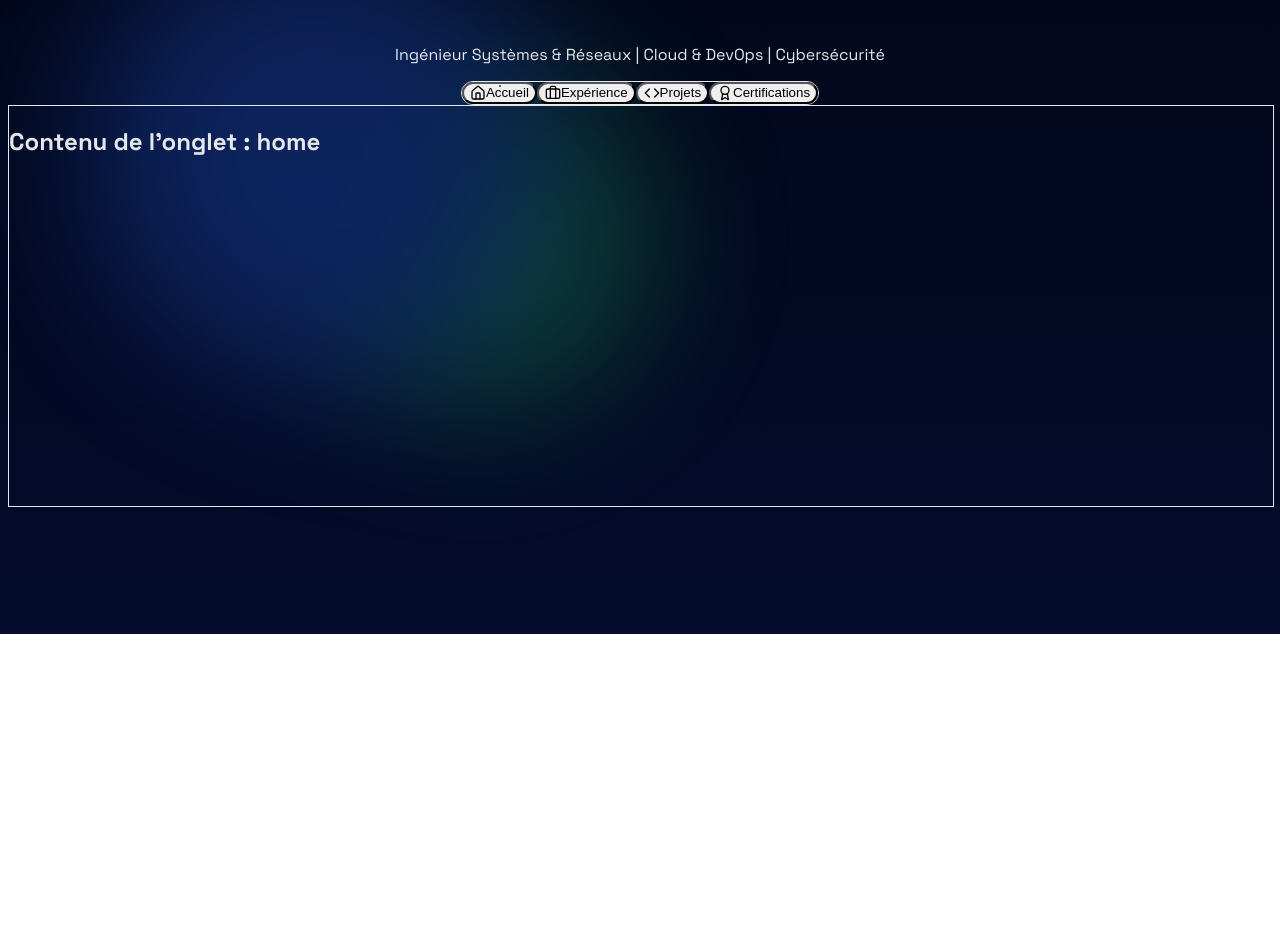
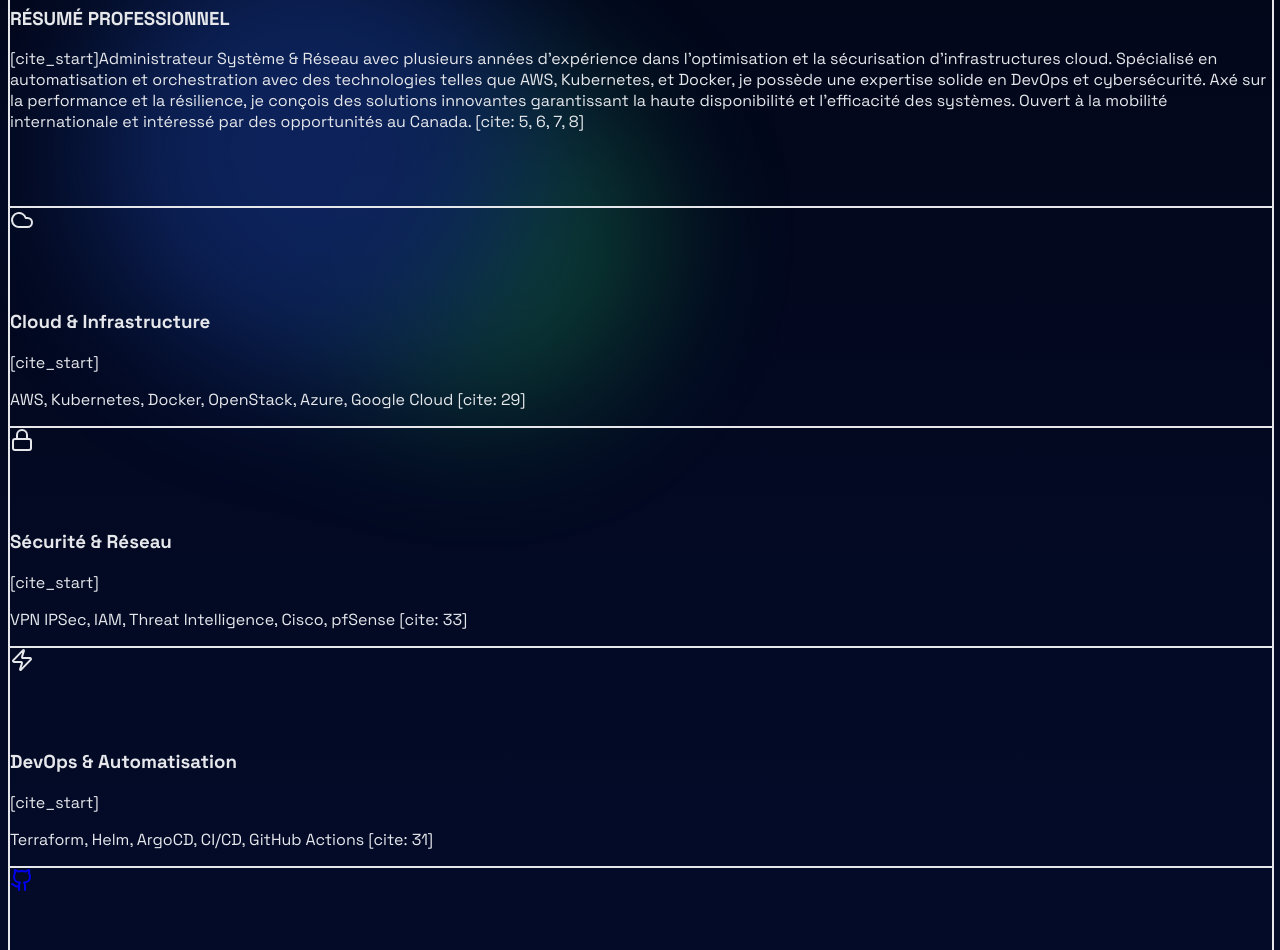
Before and after one commit to alex-dembele/portofolio-alex-dembele, a Next.js app: page / in a window 1280 px wide. Shown: the part 182-1132 px from the top of the page. Before the commit the page ends 816 px from the top, so only its background shows below. Built offline with nearby package versions, Linux system fonts and the light colour scheme.

Commit message:
feat: build home tab with bento grid layout

```diff
--- /dev/null
+++ b/src/app/components/tabs/HomeTab.tsx
@@ -0,0 +1,58 @@
+import { Briefcase, Cloud, Github, Lock, Zap } from "lucide-react";
+
+const BentoCard = ({ children, className }: { children: React.ReactNode, className?: string }) => (
+    <div className={`bg-black/20 p-6 rounded-xl border border-white/10 flex flex-col justify-between group hover:border-green-400/50 transition-colors ${className}`}>
+        {children}
+    </div>
+);
+
+export default function HomeTab() {
+    return (
+        <div className="grid grid-cols-1 md:grid-cols-3 gap-4 auto-rows-[220px]">
+            <BentoCard className="md:col-span-2">
+                <div>
+                    <h3 className="text-xl font-bold text-green-400 mb-2">RÉSUMÉ PROFESSIONNEL</h3>
+                    <p className="text-gray-300 leading-relaxed text-sm">
+                        [cite_start]Administrateur Système & Réseau avec plusieurs années d'expérience dans l'optimisation et la sécurisation d'infrastructures cloud. Spécialisé en automatisation et orchestration avec des technologies telles que AWS, Kubernetes, et Docker, je possède une expertise solide en DevOps et cybersécurité. Axé sur la performance et la résilience, je conçois des solutions innovantes garantissant la haute disponibilité et l'efficacité des systèmes. Ouvert à la mobilité internationale et intéressé par des opportunités au Canada. [cite: 5, 6, 7, 8]
+                    </p>
+                </div>
+            </BentoCard>
+            <BentoCard>
+                <div className="h-full flex flex-col justify-between">
+                    <Cloud className="w-8 h-8 text-green-400"/>
+                    <div>
+                        <h3 className="font-bold text-lg">Cloud & Infrastructure</h3>
+                        [cite_start]<p className="text-sm text-gray-400">AWS, Kubernetes, Docker, OpenStack, Azure, Google Cloud [cite: 29]</p>
+                    </div>
+                </div>
+            </BentoCard>
+            <BentoCard>
+                 <div className="h-full flex flex-col justify-between">
+                    <Lock className="w-8 h-8 text-green-400"/>
+                    <div>
+                       <h3 className="font-bold text-lg">Sécurité & Réseau</h3>
+                       [cite_start]<p className="text-sm text-gray-400">VPN IPSec, IAM, Threat Intelligence, Cisco, pfSense [cite: 33]</p>
+                    </div>
+                </div>
+            </BentoCard>
+            <BentoCard>
+                <div className="h-full flex flex-col justify-between">
+                    <Zap className="w-8 h-8 text-green-400"/>
+                    <div>
+                       <h3 className="font-bold text-lg">DevOps & Automatisation</h3>
+                       [cite_start]<p className="text-sm text-gray-400">Terraform, Helm, ArgoCD, CI/CD, GitHub Actions [cite: 31]</p>
+                    </div>
+                </div>
+            </BentoCard>
+            <BentoCard>
+                <a href="https://github.com/alex-dembele" target="_blank" rel="noopener noreferrer" className="h-full flex flex-col justify-between">
+                    <Github className="w-8 h-8 text-green-400 transition-transform group-hover:scale-110"/>
+                    <div>
+                        <h3 className="font-bold text-lg">Code & Projets</h3>
+                        <p className="text-sm text-green-400 group-hover:underline">Voir mes contributions →</p>
+                    </div>
+                </a>
+            </BentoCard>
+        </div>
+    )
+}
--- a/src/app/page.tsx
+++ b/src/app/page.tsx
@@ -1,57 +1,84 @@
-// src/app/page.tsx
 "use client";
+
 import { useState } from "react";
 import { AnimatePresence, motion } from "framer-motion";
 import { Home as HomeIcon, Briefcase, Code, Award, User } from "lucide-react";
-// Nous créerons ces composants d'onglet dans les prochaines étapes
-// import HomeTab from "./components/tabs/HomeTab";
-// import ExperienceTab from "./components/tabs/ExperienceTab";
-// etc.
 
+// Étape 3 : Import du premier onglet fonctionnel
+import HomeTab from "./components/tabs/HomeTab";
+
+// Composant temporaire pour les onglets que nous n'avons pas encore créés.
+// Cela permet à l'application de fonctionner sans erreurs.
+const PlaceholderTab = ({ tabName }: { tabName: string }) => (
+    <div className="flex items-center justify-center h-96">
+        <p className="text-gray-400 text-lg">Le contenu de l'onglet "{tabName}" sera ajouté à la prochaine étape.</p>
+    </div>
+);
+
+
+export default function Home() {
+    // Définition des onglets. Au fur et à mesure que nous créerons les composants,
+    // nous remplacerons les 'PlaceholderTab'.
     const tabs = [
-  { id: "home", label: "Accueil", icon: HomeIcon },
-  { id: "experience", label: "Expérience", icon: Briefcase },
-  { id: "projects", label: "Projets", icon: Code },
-  { id: "certifications", label: "Certifications", icon: Award },
+        { id: "home", label: "Accueil", icon: HomeIcon, component: <HomeTab /> },
+        { id: "experience", label: "Expérience", icon: Briefcase, component: <PlaceholderTab tabName="Expérience" /> },
+        { id: "projects", label: "Projets", icon: Code, component: <PlaceholderTab tabName="Projets" /> },
+        { id: "certifications", label: "Certifications", icon: Award, component: <PlaceholderTab tabName="Certifications" /> },
     ];
 
-export default function Home() {
     const [activeTab, setActiveTab] = useState(tabs[0].id);
+
+    // Trouve le composant à afficher en fonction de l'onglet actif
+    const activeContent = tabs.find((tab) => tab.id === activeTab)?.component;
 
     return (
         <main className="flex flex-col items-center justify-center min-h-screen p-4 md:p-8">
             <div className="w-full max-w-5xl mx-auto">
+                {/* --- Section Entête / Profil --- */}
                 <div className="flex flex-col items-center mb-8 text-center">
                     <h1 className="text-4xl font-bold text-white">ALEXANDRE DEMBELE</h1>
                     <p className="text-lg text-gray-300">Ingénieur Systèmes & Réseaux | Cloud & DevOps | Cybersécurité</p>
                 </div>
 
+                {/* --- Section Navigation par Onglets --- */}
                 <div className="flex justify-center mb-8">
                     <div className="flex space-x-2 p-2 bg-black/20 rounded-full border border-white/10 backdrop-blur-sm">
                         {tabs.map((tab) => (
-                <button key={tab.id} onClick={() => setActiveTab(tab.id)}
+                            <button
+                                key={tab.id}
+                                onClick={() => setActiveTab(tab.id)}
                                 className={`${activeTab === tab.id ? "" : "hover:text-white/60"} relative rounded-full px-4 py-2 text-sm md:text-base font-medium text-white transition focus-visible:outline-2`}
+                                style={{ WebkitTapHighlightColor: "transparent" }}
                             >
                                 {activeTab === tab.id && (
-                    <motion.span layoutId="bubble"
+                                    <motion.span
+                                        layoutId="bubble"
                                         className="absolute inset-0 z-10 bg-white/10 border border-white/20"
                                         style={{ borderRadius: 9999 }}
                                         transition={{ type: "spring", bounce: 0.2, duration: 0.6 }}
                                     />
                                 )}
-                  <span className="relative z-20 flex items-center gap-2"><tab.icon size={16}/> {tab.label}</span>
+                                <span className="relative z-20 flex items-center gap-2">
+                                    <tab.icon size={16}/> {tab.label}
+                                </span>
                             </button>
                         ))}
                     </div>
                 </div>
 
+                {/* --- Section Contenu de l'Onglet --- */}
                 <div className="group relative w-full min-h-[400px] p-6 md:p-8 bg-black/30 border border-white/10 rounded-2xl shadow-2xl backdrop-blur-xl">
                     <div className="absolute -inset-px bg-gradient-to-r from-green-500 to-blue-600 rounded-2xl opacity-0 group-hover:opacity-70 transition duration-500" style={{ filter: 'blur(15px)' }}></div>
                     <div className="relative">
-              {/* Le contenu des onglets sera affiché ici */}
                         <AnimatePresence mode="wait">
-                <motion.div key={activeTab} initial={{ y: 10, opacity: 0 }} animate={{ y: 0, opacity: 1 }} exit={{ y: -10, opacity: 0 }} transition={{ duration: 0.3 }}>
-                  <h2 className="text-white">Contenu de l'onglet : {activeTab}</h2>
+                            <motion.div
+                                key={activeTab}
+                                initial={{ y: 10, opacity: 0 }}
+                                animate={{ y: 0, opacity: 1 }}
+                                exit={{ y: -10, opacity: 0 }}
+                                transition={{ duration: 0.3 }}
+                            >
+                                {activeContent}
                             </motion.div>
                         </AnimatePresence>
                     </div>
```
Lines whose indentation alone changed are shown as unchanged.
